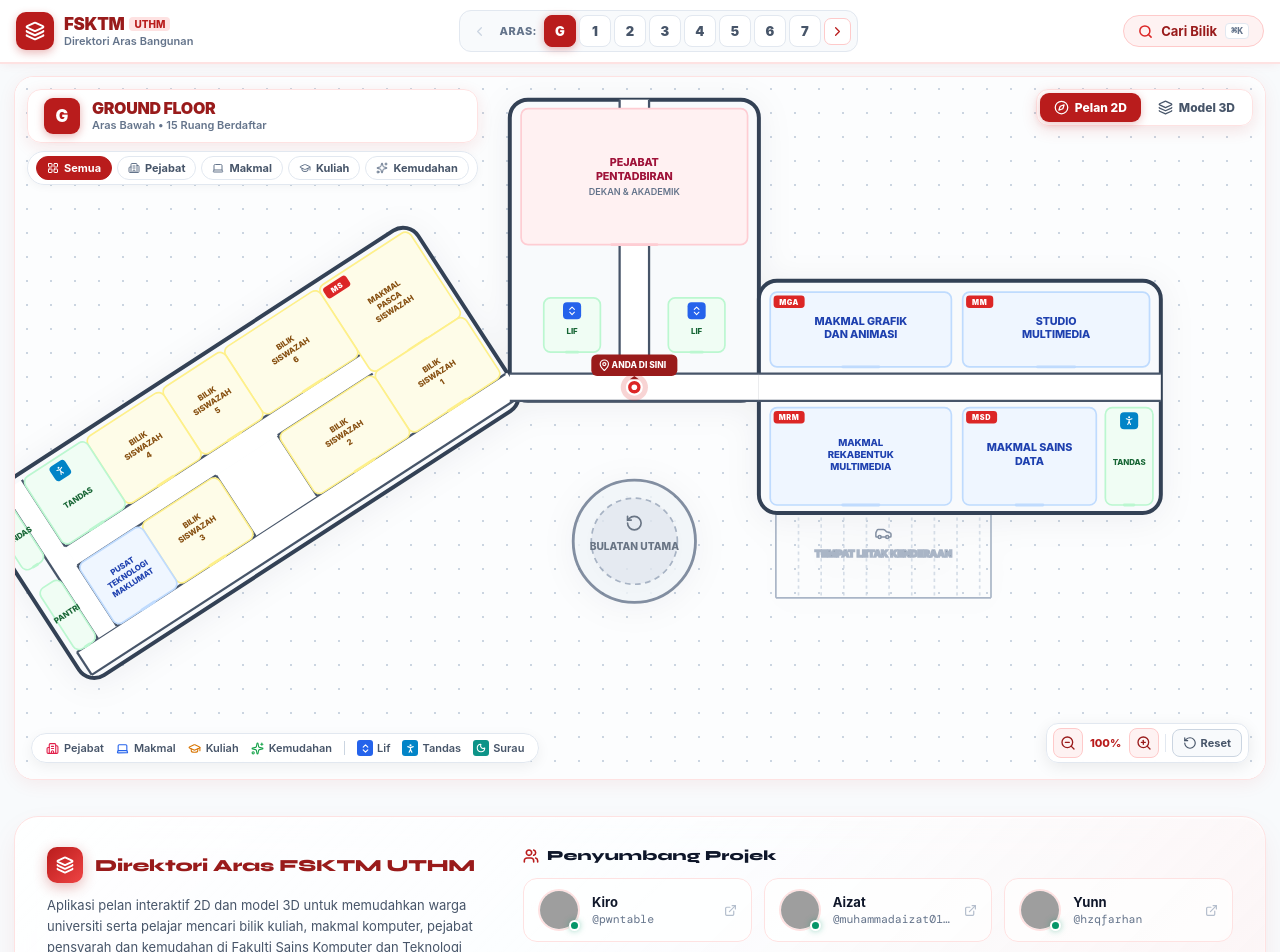
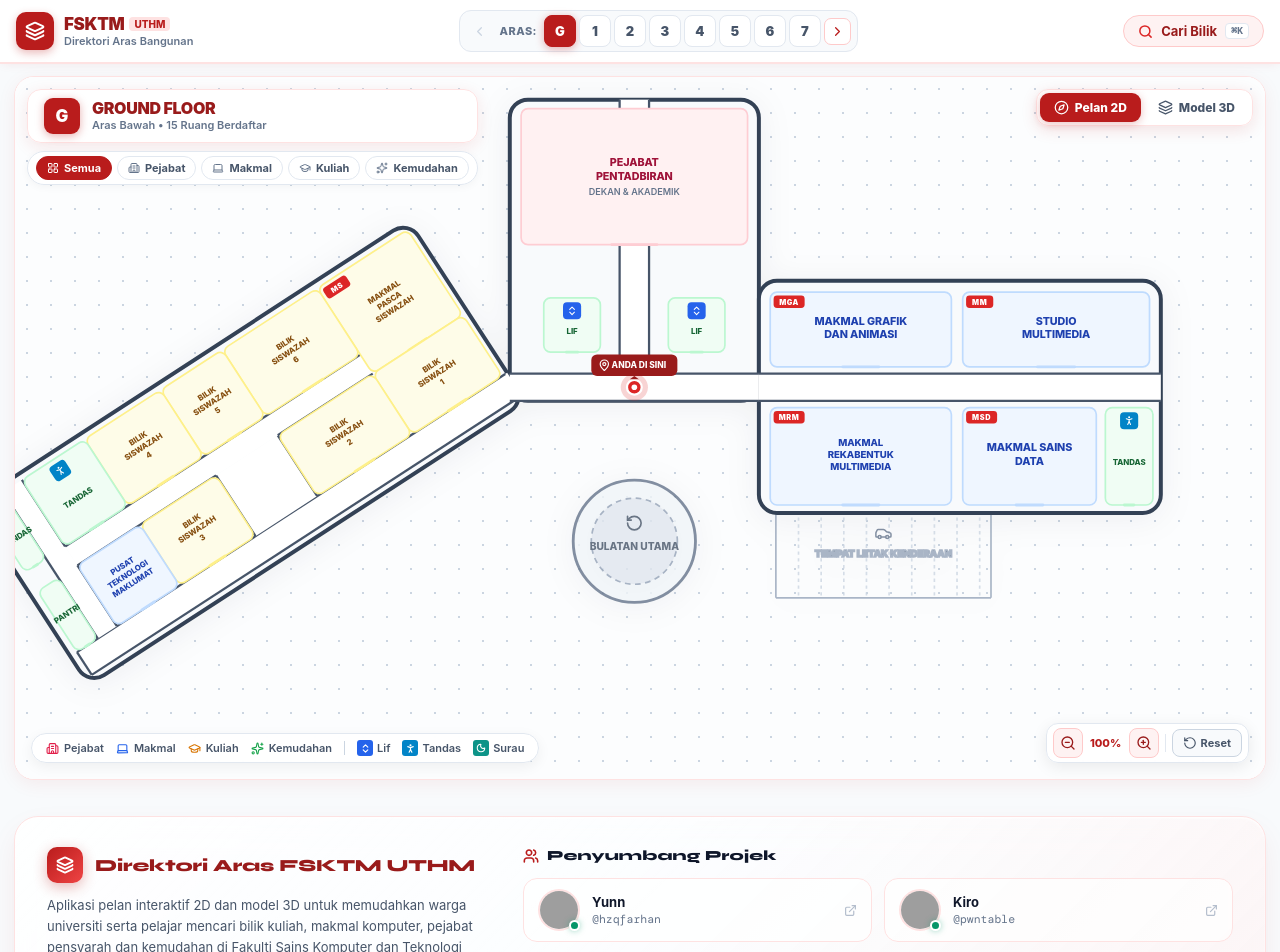
Before and after one commit to hzqfarhan/locfsktm, a Next.js app: page / in a window 1280 px wide. Shown: the top 952 px of the page. Built offline with nearby package versions, Linux system fonts and the light colour scheme; grey boxes are pictures that could not be loaded.

Commit message:
chore: update contributors list in footer (hzqfarhan first, kiro second)

```diff
--- a/src/components/ProjectFooter.tsx
+++ b/src/components/ProjectFooter.tsx
@@ -14,27 +14,19 @@ export interface Contributor {
 
 export const CONTRIBUTORS: Contributor[] = [
   {
+    name: "Yunn",
+    handle: "@hzqfarhan",
+    githubUrl: "https://github.com/hzqfarhan",
+    avatarUrl: "https://github.com/hzqfarhan.png",
+    fallbackAvatarUrl: "https://avatars.githubusercontent.com/u/203814306?v=4",
+    active: true,
+  },
+  {
     name: "Kiro",
     handle: "@pwntable",
     githubUrl: "https://github.com/pwntable",
     avatarUrl: "https://github.com/pwntable.png",
     fallbackAvatarUrl: "https://avatars.githubusercontent.com/u/220985859?v=4",
-    active: true,
-  },
-  {
-    name: "Aizat",
-    handle: "@muhammadaizat0185",
-    githubUrl: "https://github.com/muhammadaizat0185",
-    avatarUrl: "https://github.com/muhammadaizat0185.png",
-    fallbackAvatarUrl: "https://avatars.githubusercontent.com/u/258392918?v=4",
-    active: true,
-  },
-  {
-    name: "Yunn",
-    handle: "@hzqfarhan",
-    githubUrl: "https://github.com/hzqfarhan",
-    avatarUrl: "https://github.com/hzqfarhan.png",
-    fallbackAvatarUrl: "https://avatars.githubusercontent.com/u/203814306?v=4",
     active: true,
   },
 ];
```
Also changed, not shown: 1 other file (tests, documents, lock files or other folders).
